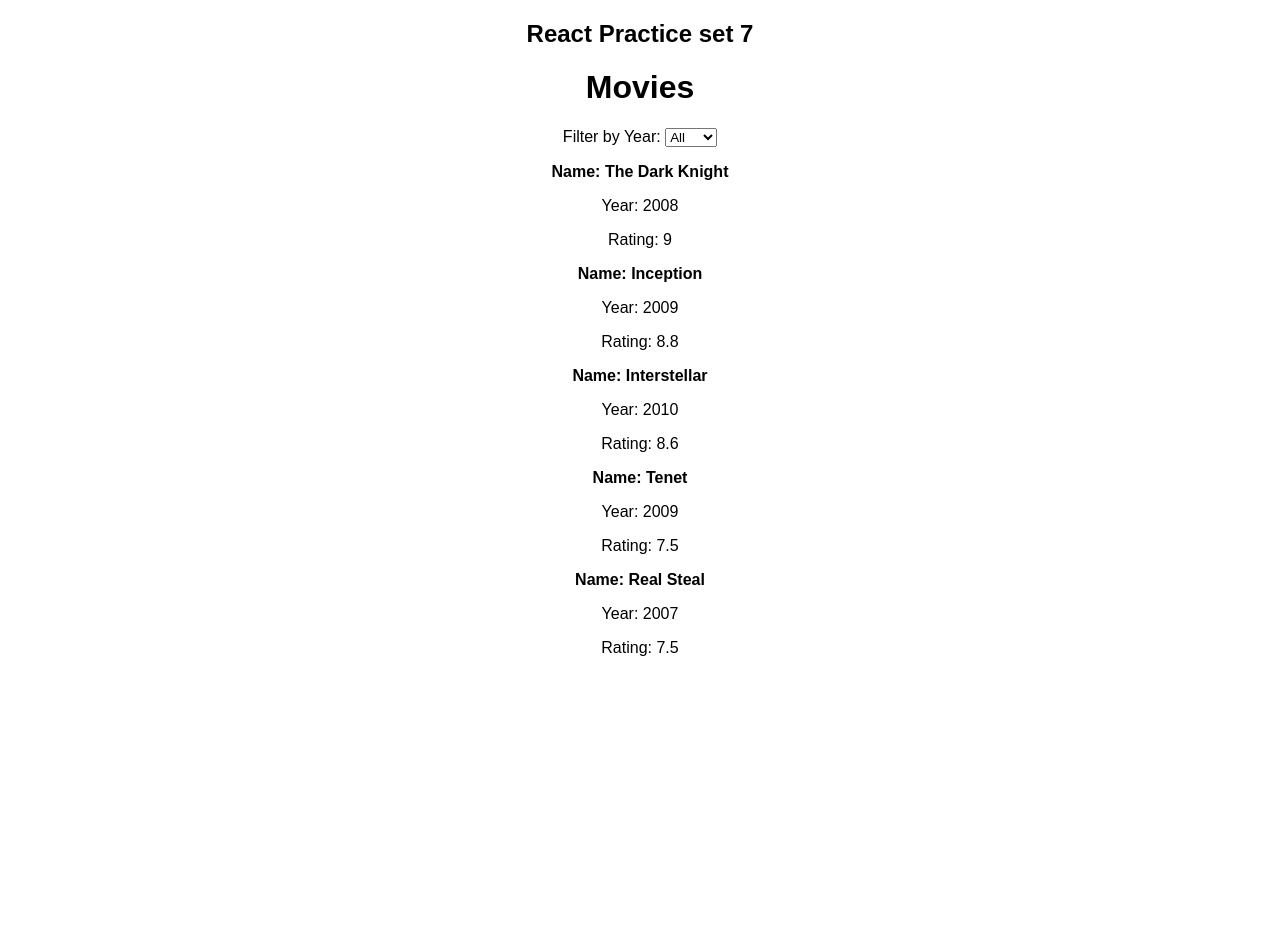
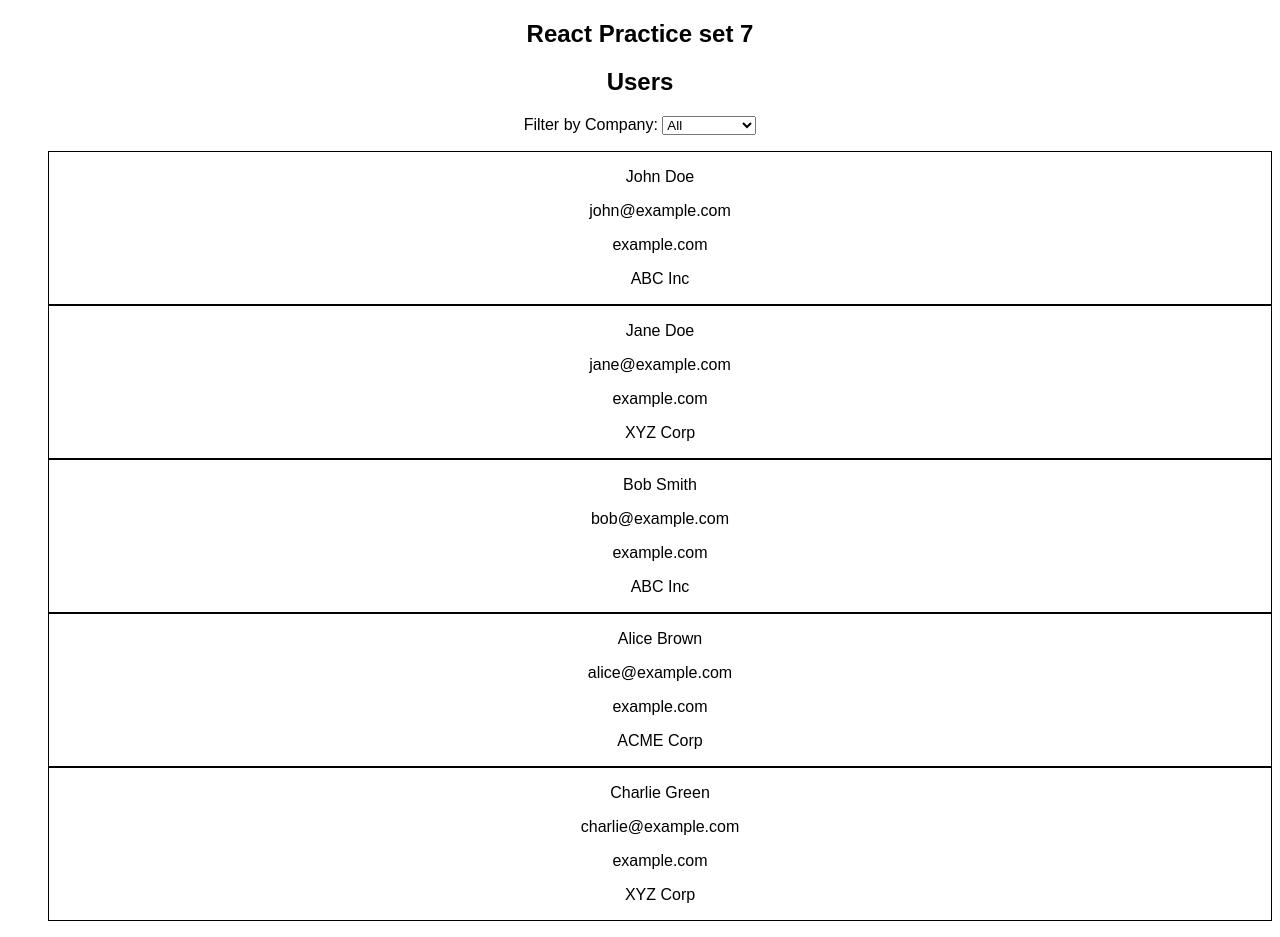
Before and after one commit to anandbaraik/neog-react-practice-set-1, a React (Create React App) app: page / in a window 1280 px wide. Before the commit the page ends 800 px from the top, so only its background shows below. Built offline with nearby package versions, Linux system fonts and the light colour scheme.

Commit message:
set 7:few more questions

```diff
--- /dev/null
+++ b/src/SetSevenQuestions/API/fetchUsers.js
@@ -0,0 +1,49 @@
+export const fetchUsers = (url) => {
+    return new Promise((resolve, reject) => {
+      setTimeout(() => {
+        if (url === 'https://example.com/api/users') {
+          resolve({
+            status: 200,
+            message: 'Success',
+            data: [
+              {
+                name: 'John Doe',
+                email: 'john@example.com',
+                website: 'example.com',
+                company: 'ABC Inc',
+              },
+              {
+                name: 'Jane Doe',
+                email: 'jane@example.com',
+                website: 'example.com',
+                company: 'XYZ Corp',
+              },
+              {
+                name: 'Bob Smith',
+                email: 'bob@example.com',
+                website: 'example.com',
+                company: 'ABC Inc',
+              },
+              {
+                name: 'Alice Brown',
+                email: 'alice@example.com',
+                website: 'example.com',
+                company: 'ACME Corp',
+              },
+              {
+                name: 'Charlie Green',
+                email: 'charlie@example.com',
+                website: 'example.com',
+                company: 'XYZ Corp',
+              },
+            ],
+          })
+        } else {
+          reject({
+            status: 404,
+            message: 'Users list not found.',
+          })
+        }
+      }, 2000)
+    })
+  }
--- a/src/SetSevenQuestions/Movies.jsx
+++ b/src/SetSevenQuestions/Movies.jsx
@@ -25,6 +25,8 @@ export default () => {
 
   const changeHandler = function (e) {
     const yearSelected = +e.target.value;
+    console.log(OGMovieList.current);
+    console.log(e.target.value);
     if (e.target.value === "All") {
       setMovieList(OGMovieList.current);
       return;
--- a/src/SetSevenQuestions/SetSeven.jsx
+++ b/src/SetSevenQuestions/SetSeven.jsx
@@ -2,6 +2,7 @@ import React from 'react'
 import Weather from './Weather'
 import UserData from './UserData'
 import Movies from './Movies'
+import Users from './Users'
 
 const SetSeven = () => {
   return (
@@ -9,7 +10,8 @@ const SetSeven = () => {
         <h2>React Practice set 7</h2>
         {/* <Weather/> */}
         {/* <UserData/> */}
-        <Movies/>
+        {/* <Movies/> */}
+        <Users/>
     </div>
   )
 }
--- /dev/null
+++ b/src/SetSevenQuestions/Users.jsx
@@ -0,0 +1,74 @@
+import { useState, useEffect, useRef } from "react";
+import { fetchUsers } from './API/fetchUsers'
+const Users = () => {
+    const [isLoading, setIsLoading] = useState(true);
+  const [usersList, setUsersList] = useState([]);
+  const originalUsersList = useRef(null);
+  const uniqueCompanies = useRef();
+
+  const fetchUsersData = async () => {
+    try {
+      const res = await fetchUsers("https://example.com/api/users");
+      const { data } = res;
+      setIsLoading(false);
+      setUsersList(data);
+      originalUsersList.current = data;
+      uniqueCompanies.current = getUniqueCompanies(data);
+    } catch (err) {
+      console.error(`${err.status}: ${err.message}`);
+    }
+  };
+
+  useEffect(() => {
+    fetchUsersData();
+  }, []);
+
+  const getUniqueCompanies = function (data) {
+    return [...new Set(data.map(({ company }) => company))];
+  };
+
+  const changeHandler = (e) => {
+    const companySelected = e.target.value;
+    if (companySelected === "All") {
+      setUsersList(originalUsersList.current);
+      return;
+    }
+    setUsersList(
+      originalUsersList.current.filter(
+        ({ company }) => company === companySelected
+      )
+    );
+  };
+  return (
+    <div>
+        <h2>Users</h2>
+        {isLoading ? (
+        <h2>Loading......</h2>
+      ) : (
+        <div>
+          <label htmlFor="company">Filter by Company: </label>
+          <select id="company" onChange={changeHandler}>
+            <option value="All">All</option>
+            {uniqueCompanies.current.map((company) => (
+              <option key={company} value={company}>
+                {company}
+              </option>
+            ))}
+          </select>
+          <ul>
+            {usersList.map(({ name, email, website, company }) => (
+              <div key={email} style={{border:"1px solid"}}>
+                <p>{name}</p>
+                <p>{email}</p>
+                <p>{website}</p>
+                <p>{company}</p>
+              </div>
+            ))}
+          </ul>
+        </div>
+      )}
+    </div>
+  )
+}
+
+export default Users
```
